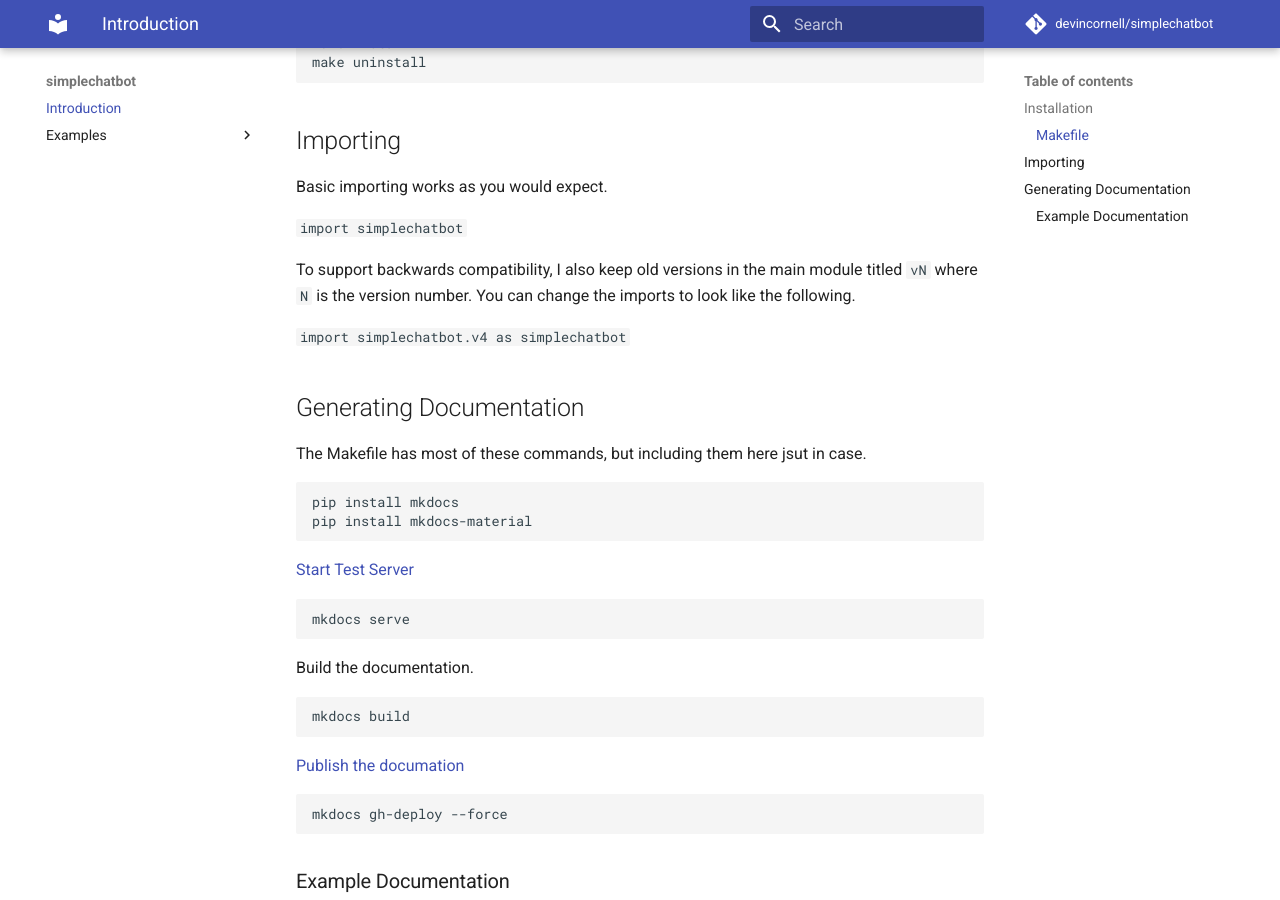
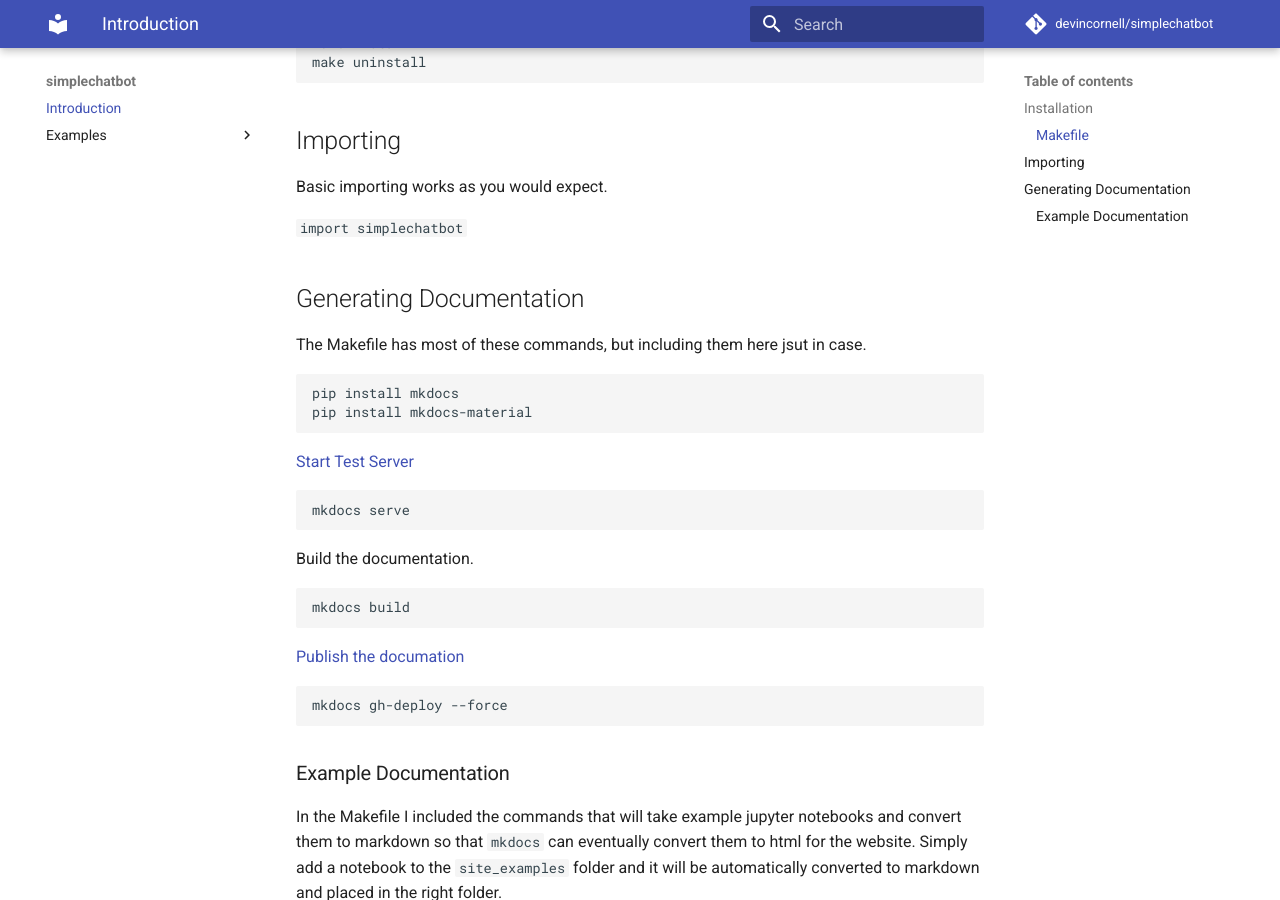
Before and after one commit to devincornell/simplechatbot, an MkDocs documentation site: the page built from docs/index.md, in a window 1280 px wide and 900 px high, scrolled down 640 px. Built offline with MkDocs 1.6.1 and Material for MkDocs 9.7.7, drawn with Linux system fonts in a browser that asks for light colours; comment, search, counter and statistics services are not loaded.

Commit message:
removing part about accessing old versions

````diff
--- a/docs/index.md
+++ b/docs/index.md
@@ -32,10 +32,6 @@
 Basic importing works as you would expect.
 
 ```import simplechatbot```
-
-To support backwards compatibility, I also keep old versions in the main module titled `vN` where `N` is the version number. You can change the imports to look like the following.
-
-```import simplechatbot.v4 as simplechatbot```
 
 
 ## Generating Documentation
````
